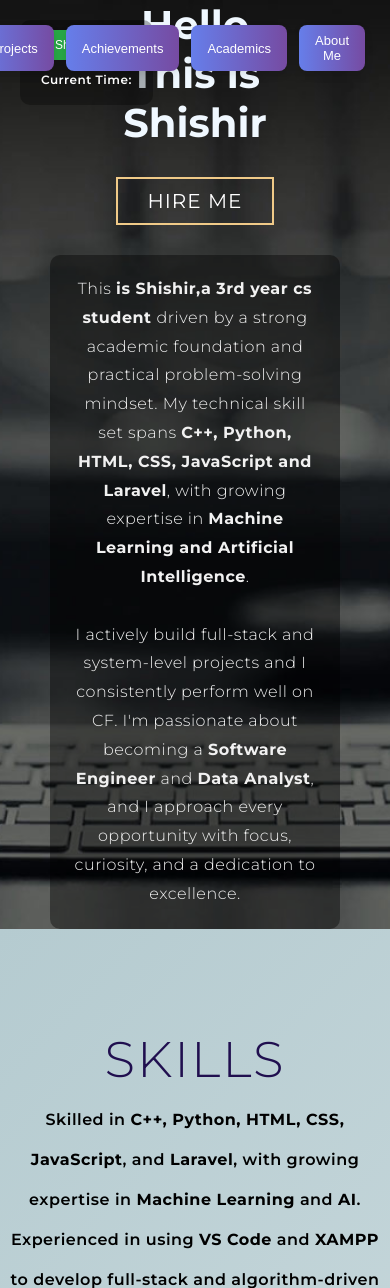
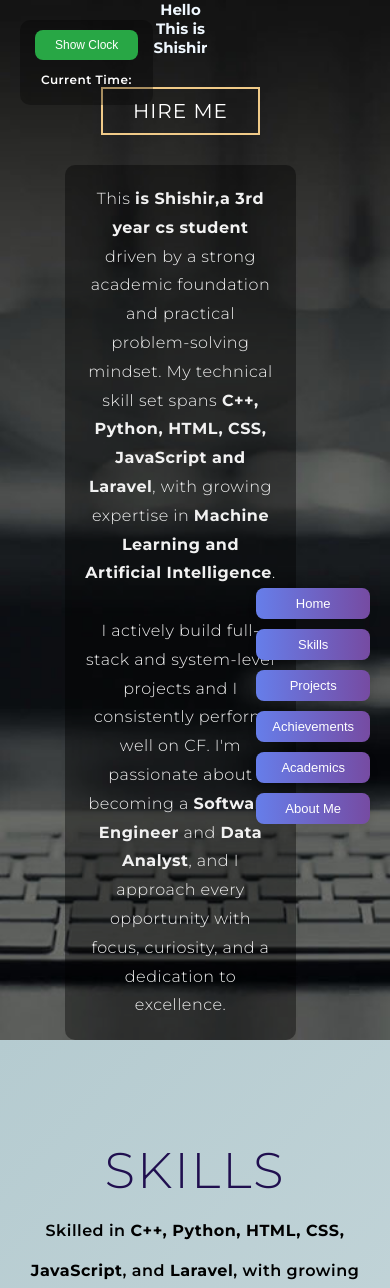
Before and after one commit to shishir-kuet/Portfolio-Website, a PHP site: page / in a window 390 px wide. Shown: the top 1288 px of the page. Run offline with PHP 8.4, Linux system fonts and the light colour scheme.

Commit message:
Added responsiveness for smaller screens like tablets mobile

```diff
--- a/style.css
+++ b/style.css
@@ -678,3 +678,80 @@ p {
   0%   { opacity: 0; transform: translateY(40px); }
   100% { opacity: 1; transform: translateY(0); }
 }
+
+/* ========== RESPONSIVE FIXES ========== */
+
+/* Tablets (≤ 992px) */
+@media (max-width: 992px) {
+  .section-title {
+    font-size: 3rem;
+  }
+
+  .hello-line, .intro-line, .name-line {
+    font-size: 2.5rem;
+  }
+
+  .hero-content {
+    max-width: 90%;
+    padding: 0 15px;
+  }
+
+  .info-container {
+    flex-direction: column;
+    align-items: center;
+  }
+
+  .info-text, .info-image {
+    max-width: 100%;
+    margin-bottom: 20px;
+  }
+}
+
+/* Mobile (≤ 600px) */
+@media (max-width: 600px) {
+  .section-title {
+    font-size: 2.2rem;
+  }
+
+  .hello-line, .intro-line, .name-line {
+    font-size: 1.8rem;
+  }
+
+  .hero {
+    padding: 80px 15px;
+    text-align: center;
+  }
+
+  .hero-content {
+    text-align: center;
+  }
+
+  .project-item {
+    flex: 1 1 100%;
+    max-width: 100%;
+  }
+
+  .sidebar {
+    top: auto;
+    bottom: 20px;
+    right: 20px;
+    flex-direction: column;
+    gap: 10px;
+  }
+
+  .login-box {
+    width: 90%;
+    padding: 30px 15px;
+  }
+}
+
+/* Very small devices (≤ 400px) */
+@media (max-width: 400px) {
+  .hello-line, .intro-line, .name-line {
+    font-size: 1.5rem;
+  }
+
+  .section-title {
+    font-size: 1.8rem;
+  }
+}
```
